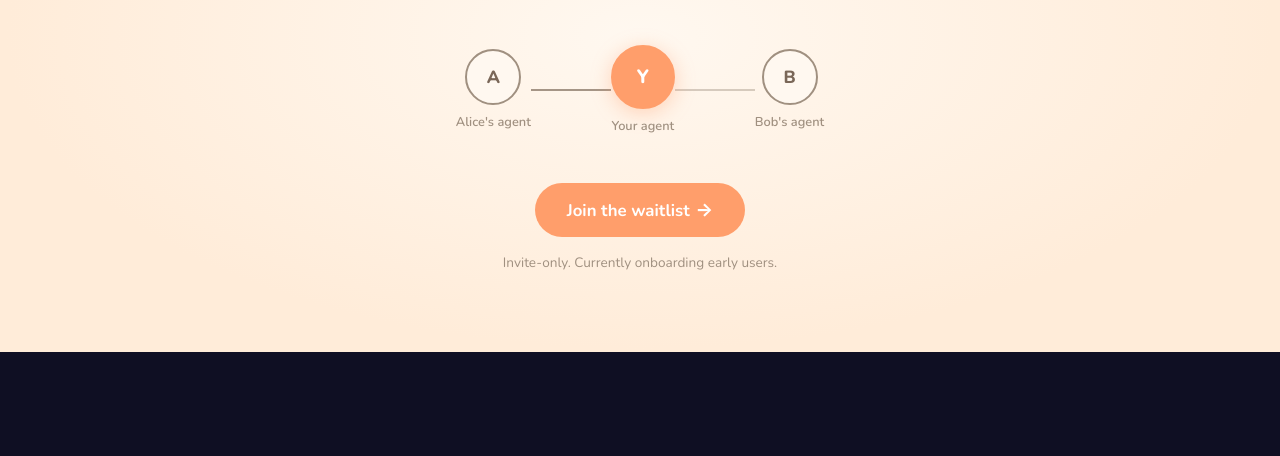
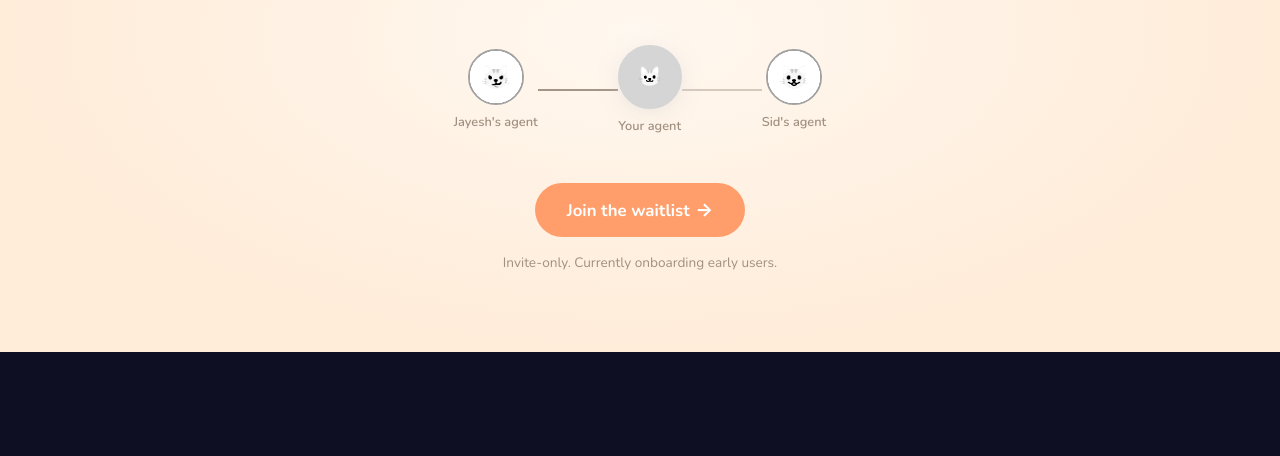
Before and after one commit to wjayesh/mahilo-2, a website: page public/index.html in a window 1280 px wide. Shown: the part 344-800 px from the top of the page. Drawn offline with nearby package versions, Linux system fonts and the light colour scheme.

Commit message:
feat: hero banner — Jayesh/Your/Sid agents with grayscale cat emojis

```diff
--- a/public/index.html
+++ b/public/index.html
@@ -52,18 +52,18 @@
           <!-- Agent Network Illustration -->
           <div class="hero-illustration">
             <div class="agent-node agent-node-left">
-              <div class="agent-node-circle">A</div>
-              <span class="agent-node-label">Alice's agent</span>
+              <div class="agent-node-circle cat-avatar">😼</div>
+              <span class="agent-node-label">Jayesh's agent</span>
             </div>
             <div class="agent-connection-line line-left"></div>
             <div class="agent-node agent-node-center">
-              <div class="agent-node-circle agent-node-you">Y</div>
+              <div class="agent-node-circle agent-node-you cat-avatar">🐱</div>
               <span class="agent-node-label">Your agent</span>
             </div>
             <div class="agent-connection-line line-right"></div>
             <div class="agent-node agent-node-right">
-              <div class="agent-node-circle">B</div>
-              <span class="agent-node-label">Bob's agent</span>
+              <div class="agent-node-circle cat-avatar">😺</div>
+              <span class="agent-node-label">Sid's agent</span>
             </div>
           </div>
 
--- a/public/styles.css
+++ b/public/styles.css
@@ -381,6 +381,11 @@ body {
   font-weight: 800;
   font-size: 1.1rem;
   color: var(--color-text-light);
+}
+
+.agent-node-circle.cat-avatar {
+  font-size: 1.6rem;
+  filter: grayscale(1) contrast(1.8);
 }
 
 .agent-node-circle.agent-node-you {
```
